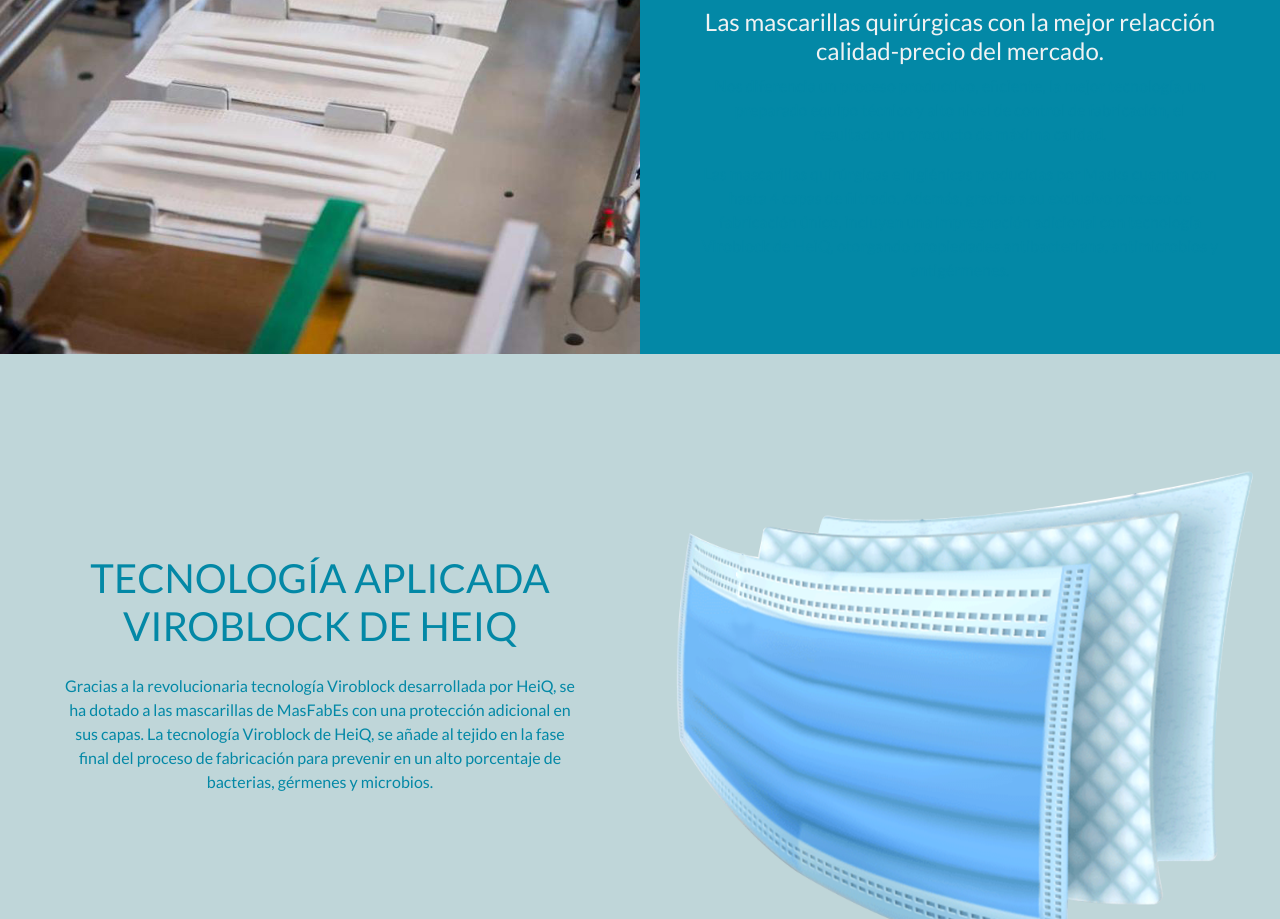
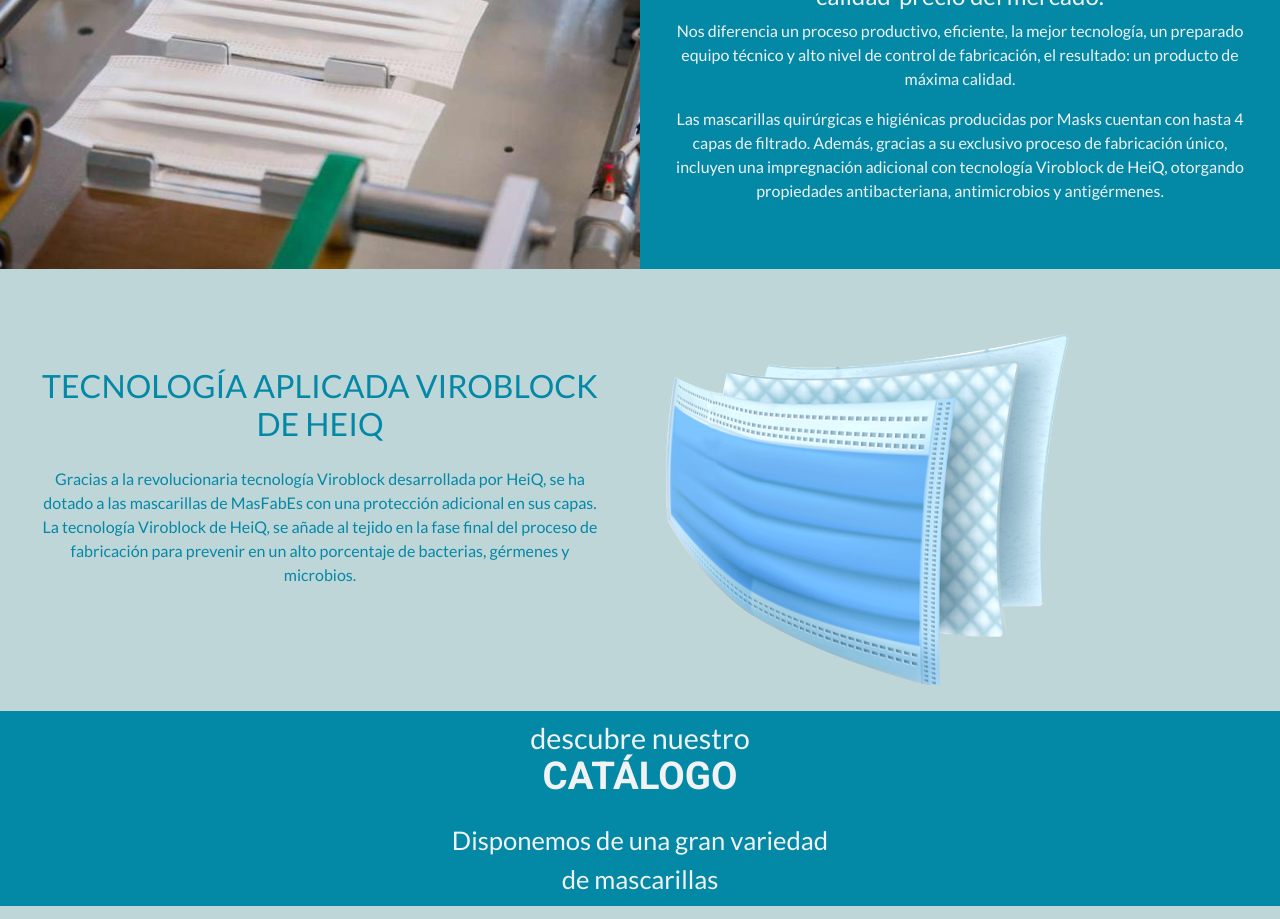
Before and after one commit to Nemodigital/masks, a plain HTML site: page index.html in a window 1280 px wide. Shown: the part 450-1369 px from the top of the page. Drawn offline with Linux system fonts and the light colour scheme.

Commit message:
cambios en pagina gh-pages

```diff
--- a/css/styles.css
+++ b/css/styles.css
@@ -17,6 +17,9 @@ body {
 }
 .texto-azul {
     color: var(--color-bg-second);
+}
+.texto-blanco {
+    color: var(--color-bg-sex);
 }
 
 /** Redes Sociales **/
@@ -76,6 +79,13 @@ body {
     transition: background-color .5s ease-in-out;
     font-family: 'Roboto', sans-serif;
 }
+@media (min-width: 768px) {
+    /* seleccionamos el primer div de imagen-superior e imagen-inferior */
+     .nav-link {
+        font-size: 1.2rem;
+     }
+ }
+
 .nav-link:hover {
     background-color: var(--color-bg-cuart);
     color: var(--color-bg-second);
@@ -84,8 +94,7 @@ body {
 /** Somos fabricantes **/
 .fondo-principal {
     background-color: var(--color-bg-second);
-    min-height: 35rem;
-    color:var(--color-bg-sex)
+    min-height: 33rem;
 }
 .imagen-fabrica {
     min-height: 20rem;
@@ -94,13 +103,69 @@ body {
     background-position: center;
     background-size: cover;
 }
+/* media querys */
+@media (min-width: 768px) {
+    /* seleccionamos el primer div de imagen-superior e imagen-inferior */
+     .imagen-fabrica {
+         height: 35rem;
+         background-size: 100%;
+     }
+     .contenido-f-principal h2 {
+        font-size: 1.5rem;
+        padding-top: 2rem;
+     }
+     .contenido-f-principal h4 {
+        font-size: 1.2rem;
+     }
+ }
+@media (min-width: 992px) {
+    /* seleccionamos el primer div de imagen-superior e imagen-inferior */
+     .imagen-fabrica {
+         height: 28rem;
+         background-size: 100%;
+     }
+     .fondo-principal {
+        min-height: 20rem;
+     }
+ }
+ @media (min-width: 1200px) {
+    /* seleccionamos el primer div de imagen-superior e imagen-inferior */
+     .imagen-fabrica {
+         height: 30rem;
+         background-size: 100%;
+     }
+     .contenido-f-principal h2 {
+        font-size: 3rem;
+     }
+     .contenido-f-principal h4 {
+        font-size: 1.5rem;
+     }
+ }
+ @media (min-width: 1400px) {
+    /* seleccionamos el primer div de imagen-superior e imagen-inferior */
+     .imagen-fabrica {
+         height: 35rem;
+         background-size: 100%;
+     }
+     .contenido-f-principal h2 {
+        font-size: 3.5rem;
+     }
+     .contenido-f-principal h4 {
+        font-size: 1.8rem;
+     }
+     .contenido-f-principal p {
+        font-size: 1.2rem;
+     }
+ }
+
+
 
 /* composición */
-.texto-composicion {
+.composicion {
+    min-height: 33rem;
+}
+.composicion h3{
     color: var(--color-bg-second);
-}
-.composicion {
-    min-height: 35rem;
 }
 
 .imagen-composicion {
@@ -110,21 +175,48 @@ body {
     background-repeat: no-repeat;
 }
 /* creamos un media query para que se vean las imágenes grandes y más altas en pantalla grande y tablet */
+@media (min-width: 768px) {
+    /* seleccionamos el primer div de imagen-superior e imagen-inferior */
+    .composicion {
+        min-height: 23rem;
+    }
+    .imagen-composicion {
+         height: 25rem;
+         background-size: 100%;
+     }
+     .composicion h3 {
+         font-size: 1.3rem;
+     }
+ }
 @media (min-width: 992px) {
     /* seleccionamos el primer div de imagen-superior e imagen-inferior */
-     .imagen-fabrica,
      .imagen-composicion {
-         height: 35rem;
+         height: 30rem;
          background-size: 100%;
      }
  }
+ @media (min-width: 1200px) {
+    /* seleccionamos el primer div de imagen-superior e imagen-inferior */
+     .imagen-composicion {
+         height: 25rem;
+         background-size: 70%;
+     }
+     .composicion h3 {
+        font-size: 2rem;
+    }
+ }
  @media (min-width: 1400px) {
     /* seleccionamos el primer div de imagen-superior e imagen-inferior */
-     .imagen-fabrica,
      .imagen-composicion {
-         height: 40rem;
-         background-size: 100%;
+         height: 32rem;
+         background-size: 80%;
      }
+     .composicion h3 {
+        font-size: 2.5rem;
+    }
+    .composicion p {
+        font-size: 1.2rem;
+    }
  }
 
 
@@ -286,6 +378,7 @@ ol {
 .citas p {
     font-size: 1.2rem;
     line-height: 2.6rem;
+    color: var(--color-bg-sex);
 }
 .btn-primary {
     background-color:var(--color-bg-quin);
@@ -318,6 +411,16 @@ ol {
     font-size: 1.2rem;
     line-height: 2.2rem;
     color: var(--color-bg-second);
+}
+@media (min-width: 480px) {
+    .contenido-principal p {
+        text-align: justify;
+    }
+}
+@media (min-width: 992px) {
+    .contenido-principal p {
+        text-align: left;
+    }
 }
 
 /* Sidebar */
--- a/index.html
+++ b/index.html
@@ -93,24 +93,24 @@
         <div class="row h-100 align-items-center">
             <div class="col-md-6 imagen-fabrica"></div>
             <div class="col-md-6 text-center">
-                <div class="contenido p-5 py-md-0">
-                    <h2 class="mb-4 text-uppercase display-4">Somos fabricantes</h2>
+                <div class="contenido-f-principal p-4 py-md-0">
+                    <h2 class="mb-4 text-uppercase display-5">Somos fabricantes</h2>
                     <h4>Las mascarillas quirúrgicas con la mejor relacción calidad-precio del mercado.</h4>
-                    <p>Nos diferencia un proceso productivo, eficiente, la mejor tecnología, un preparado equipo técnico y alto nivel de control de fabricación, el resultado: un producto de máxima calidad.</p>
-                    <p>Las mascarillas quirúrgicas e higiénicas producidas por Masks cuentan con hasta 4 capas de filtrado. Además, gracias a su exclusivo proceso de fabricación único, incluyen una impregnación adicional con tecnología Viroblock de HeiQ, otorgando propiedades antibacteriana, antimicrobios y antigérmenes.</p>
+                    <p class="texto-blanco">Nos diferencia un proceso productivo, eficiente, la mejor tecnología, un preparado equipo técnico y alto nivel de control de fabricación, el resultado: un producto de máxima calidad.</p>
+                    <p class="texto-blanco">Las mascarillas quirúrgicas e higiénicas producidas por Masks cuentan con hasta 4 capas de filtrado. Además, gracias a su exclusivo proceso de fabricación único, incluyen una impregnación adicional con tecnología Viroblock de HeiQ, otorgando propiedades antibacteriana, antimicrobios y antigérmenes.</p>
                 </div>
             </div>
         </div>
     </div>
 
     <!-- composición -->
-    <div class="container-fluid composicion mt-5">
+    <div class="container-fluid composicion mt-3">
       <div class="row h-100 align-items-center">
 
-          <div class="col-md-6 texto-composicion text-center">
-              <div class="contenido px-5 py-md-0">
-                  <h3 class="mb-4 text-uppercase text-primario display-6">Tecnología aplicada Viroblock de HeiQ</h3>
-                  <p>Gracias a la revolucionaria tecnología Viroblock desarrollada por HeiQ, se ha dotado a las mascarillas de MasFabEs con una protección adicional en sus capas. La tecnología Viroblock de HeiQ, se añade al tejido en la fase final del proceso de fabricación para prevenir en un alto porcentaje de bacterias, gérmenes y microbios.</p>
+          <div class="col-md-6 text-center">
+              <div class="contenido-composicion px-4">
+                  <h3 class="mb-4 text-uppercase display-6">Tecnología aplicada Viroblock de HeiQ</h3>
+                  <p class="texto-azul">Gracias a la revolucionaria tecnología Viroblock desarrollada por HeiQ, se ha dotado a las mascarillas de MasFabEs con una protección adicional en sus capas. La tecnología Viroblock de HeiQ, se añade al tejido en la fase final del proceso de fabricación para prevenir en un alto porcentaje de bacterias, gérmenes y microbios.</p>
               </div>
           </div>
 
@@ -123,9 +123,9 @@
   <!-- sección catálogo encabezado-->
   <section class="catalogo">
     <h1 class="text-center text-uppercase encabezado">
-      <span class="text-lowercase d-block">Descubre nuestro</span> Catálogo
+      <span class="text-lowercase d-block pt-2">Descubre nuestro</span> Catálogo
     </h1>
-    <p class="text-center mt-4">Disponemos de una gran variedad<br> de mascarillas</p>
+    <p class="text-center mt-4 pb-2">Disponemos de una gran variedad<br> de mascarillas</p>
   </section>
   <!-- sección catalogo -->
 
```
Also changed, not shown: nosotros.html (+2 -2 lines).
